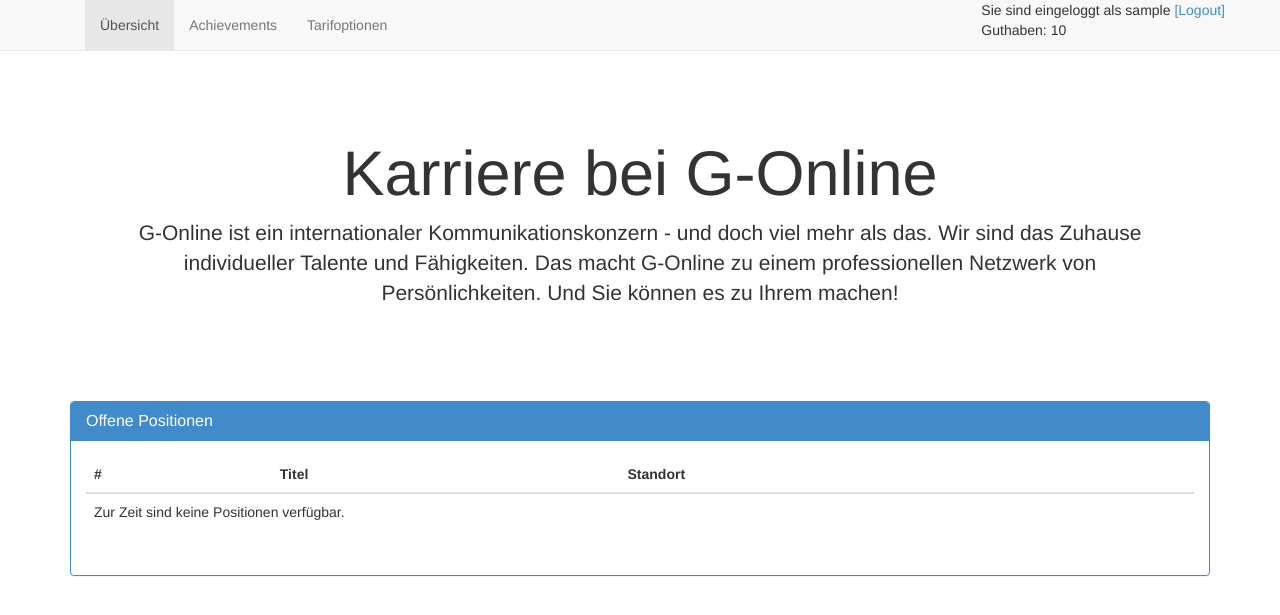
After one commit to dstelter/ctfstore, a Django app: page /career in a window 1280 px wide. The commit adds this page. Shown: the top 615 px of the page. Run offline with Django 3.2, Linux system fonts and the light colour scheme; a user stored in the database is signed in; tables that the repository leaves empty hold one stand-in row (values such as "Sample post"); some libraries are stand-ins or nearby versions.

Commit message:
Add bogus career page

```diff
--- a/ctfstore/urls.py
+++ b/ctfstore/urls.py
@@ -16,6 +16,7 @@ urlpatterns = patterns('',
     url(r'^achievements$', 'store.views.achievements', name='achievements'),
     url(r'^upgrades$', 'store.views.upgrades', name='upgrades'),
     url(r'^upgrades/order$', 'store.views.order_upgrade', name='upgrade_order'),
+    url(r'^career$', 'store.views.career', name='career'),
 
     url(r'^api/redeem/(?P<user_id>\d+)/(?P<unlock_key>\w+)$', 'store.views.api_redeem', name='api_redeem'),
     url(r'^api/has/(?P<unlock_key>\w+)$$', 'store.views.api_has', name='api_redeem'),
--- /dev/null
+++ b/store/templates/store/career.html
@@ -0,0 +1,34 @@
+{% extends "base.html" %}
+{% load staticfiles %}
+
+{% block title %}{{isp_name|escape}}{% endblock %}
+
+{% block content %}
+{% include "nav.html" %}
+
+<div class="container">
+	<div class="jumbotron">
+		<h1>Karriere bei {{isp_name}}</h1>
+		<p>{{isp_name}} ist ein internationaler Kommunikationskonzern - und doch viel mehr als das. Wir sind das Zuhause individueller Talente und Fähigkeiten. Das macht {{isp_name}} zu einem professionellen Netzwerk von Persönlichkeiten. Und Sie können es zu Ihrem machen!</p>
+	</div>
+	<div class="panel panel-primary">
+		<div class="panel-heading">
+			<h3 class="panel-title">Offene Positionen</h3>
+		</div>
+		<div class="panel-body">
+			<table class="table">
+				<thead>
+					<th>#</th>
+					<th>Titel</th>
+					<th>Standort</th>
+				</thead>
+				<tbody>
+					<td colspan="3">
+						<p>Zur Zeit sind keine Positionen verfügbar.</p>
+					</td>
+				</tbody>
+			</table>
+		</div>
+	</div>
+</div>
+{% endblock %}
--- a/store/templates/store/home.html
+++ b/store/templates/store/home.html
@@ -27,8 +27,9 @@
 		</div>
 
 		<div class="col-lg-4">
-			<h2>Finden Sie Flaggen!</h2>
-			<p>Cras justo odio, dapibus ac facilisis in, egestas eget quam. Fusce dapibus, tellus ac cursus commodo, tortor mauris condimentum nibh, ut fermentum massa justo sit amet.</p>
+			<h2>Karriere bei {{isp_name}}</h2>
+			<p>Sie wollen wachsen. Mehr erreichen. Unbekanntes anpacken. All das ist bei uns möglich, für Senkrechtstarter, Neu- und Querdenker. Karriere kennt bei {{isp_name}} viele Wege. Einfach, spannend, individuell.</p>
+			<p><a class="btn btn-primary" href="{% url 'career' %}" role="button">Mehr erfahren &raquo;</a></p>
 		</div>
 	</div>
 </div>
--- a/store/views.py
+++ b/store/views.py
@@ -13,6 +13,10 @@
 @login_required
 def home(request):
 	return render(request, 'store/home.html')
+
+@login_required
+def career(request):
+	return render(request, 'store/career.html')
 
 @login_required
 def achievements(request):
```
